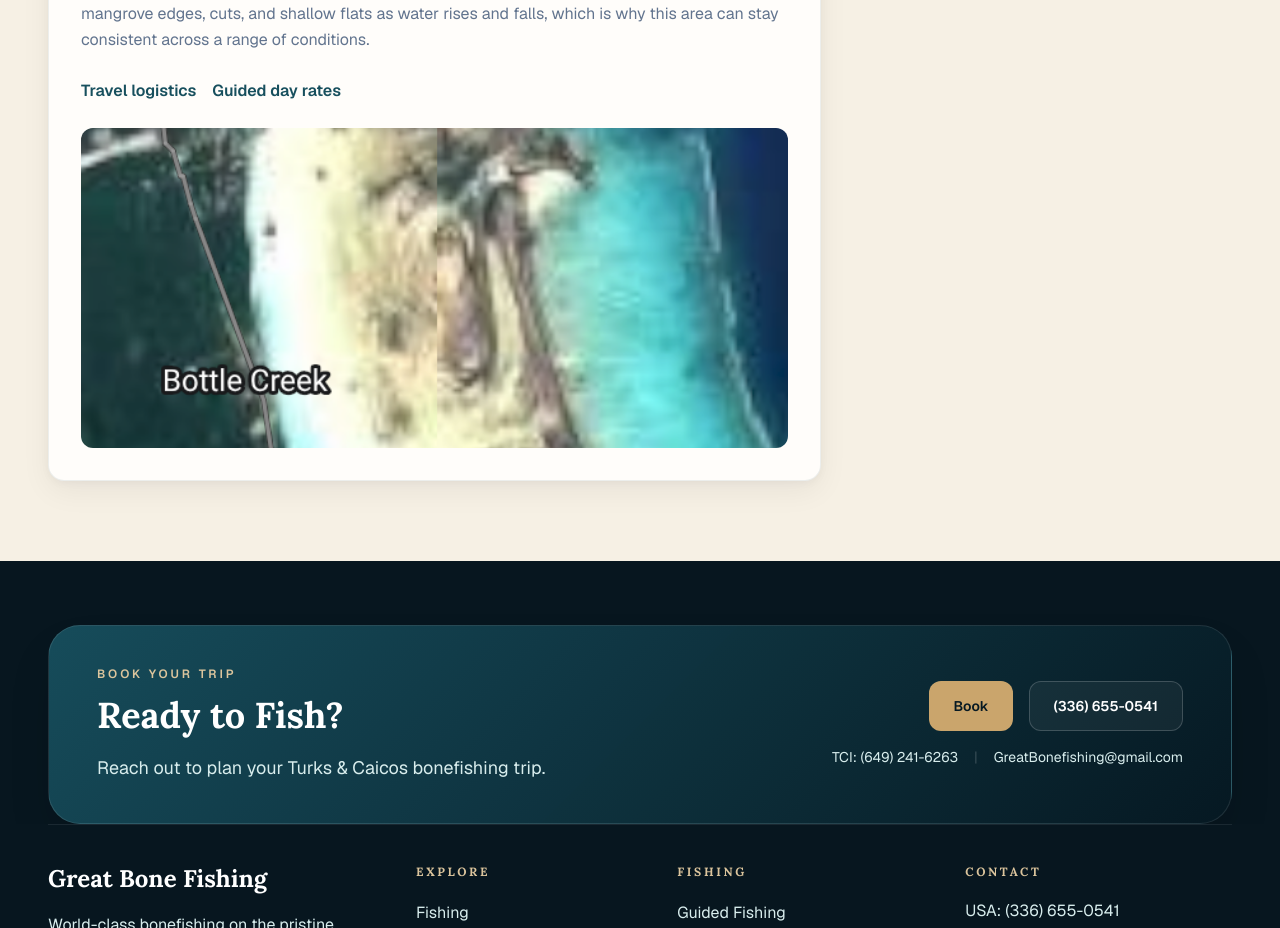
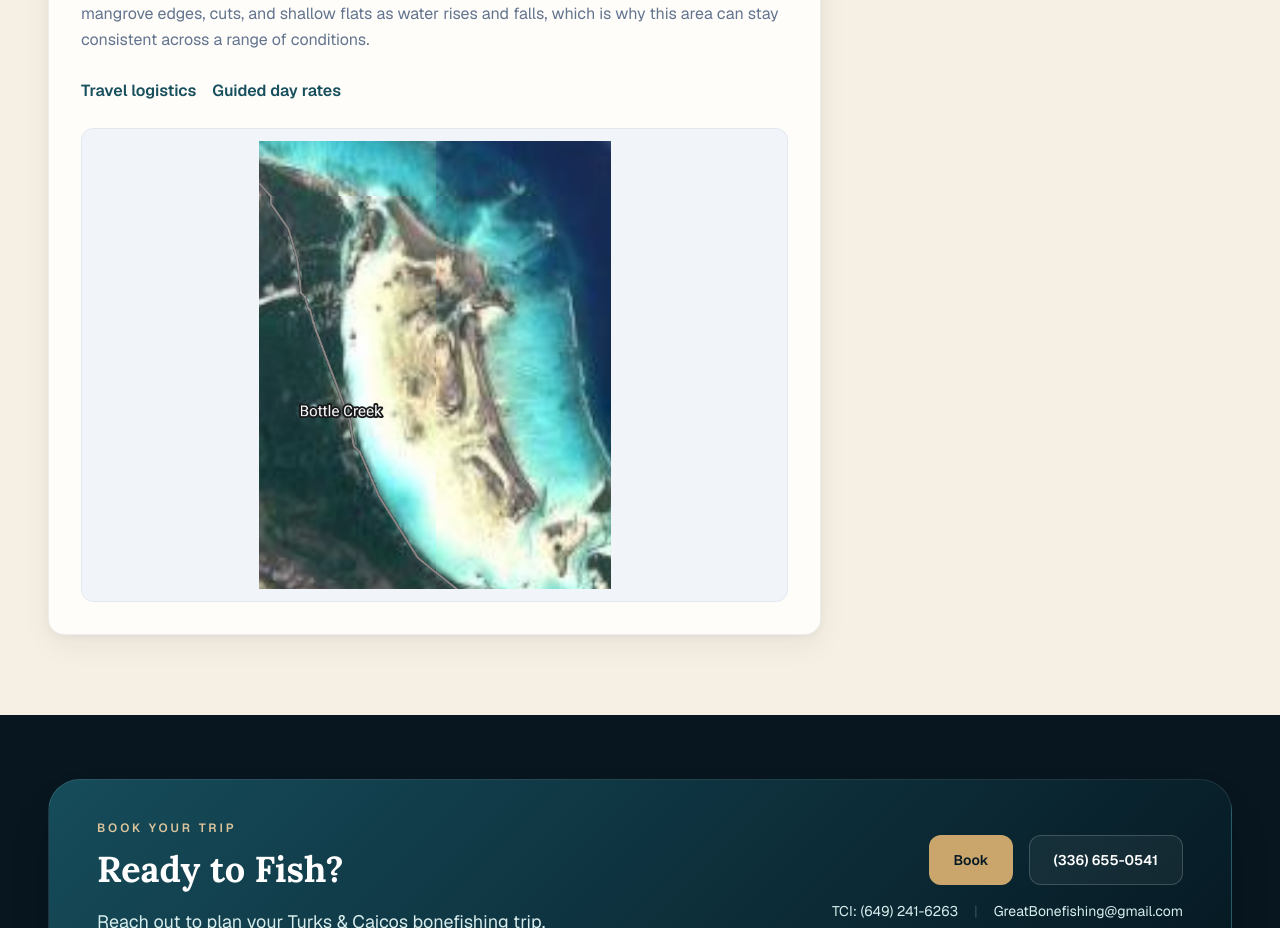
Before and after one commit to mattstyles333/gbf, a Next.js app: page /fishing/bottle-creek in a window 1280 px wide. Shown: the part 1540-2468 px from the top of the page. Built offline with nearby package versions, Linux system fonts and the light colour scheme.

Commit message:
fix: present bottle creek map without cropping
Render the Bottle Creek aerial screenshot as a contained reference image instead of cropping it like a photo so the geographic context stays visible.

```diff
--- a/app/fishing/[slug]/page.tsx
+++ b/app/fishing/[slug]/page.tsx
@@ -139,8 +139,16 @@ export default async function FishingSpotPage({ params }: Props) {
                     <Link href="/rates#guided" className="text-ocean-700 font-semibold hover:underline">Guided day rates</Link>
                   </div>
                   {mapImageBySlug[slug] && (
-                    <div className="relative h-80 mt-6 rounded-xl overflow-hidden">
-                      <Image src={mapImageBySlug[slug]!} alt="Aerial view of Bottle Creek and surrounding flats" fill className="object-cover" sizes="100vw" />
+                    <div className="relative mt-6 rounded-xl overflow-hidden border border-slate-200 bg-slate-100 p-3">
+                      <div className="relative h-[28rem] w-full">
+                        <Image
+                          src={mapImageBySlug[slug]!}
+                          alt="Aerial view of Bottle Creek and surrounding flats"
+                          fill
+                          className="object-contain"
+                          sizes="100vw"
+                        />
+                      </div>
                     </div>
                   )}
                 </div>
```
